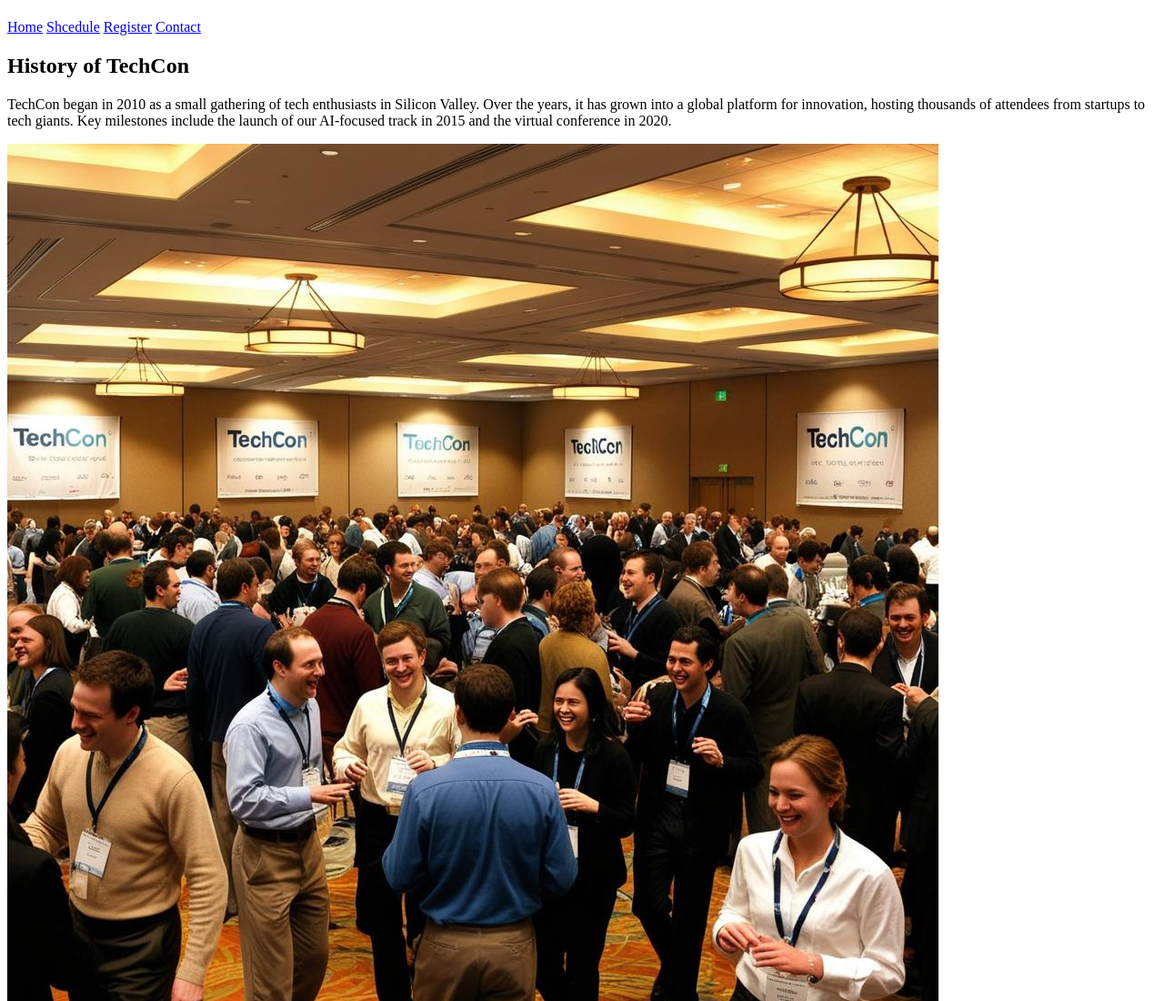
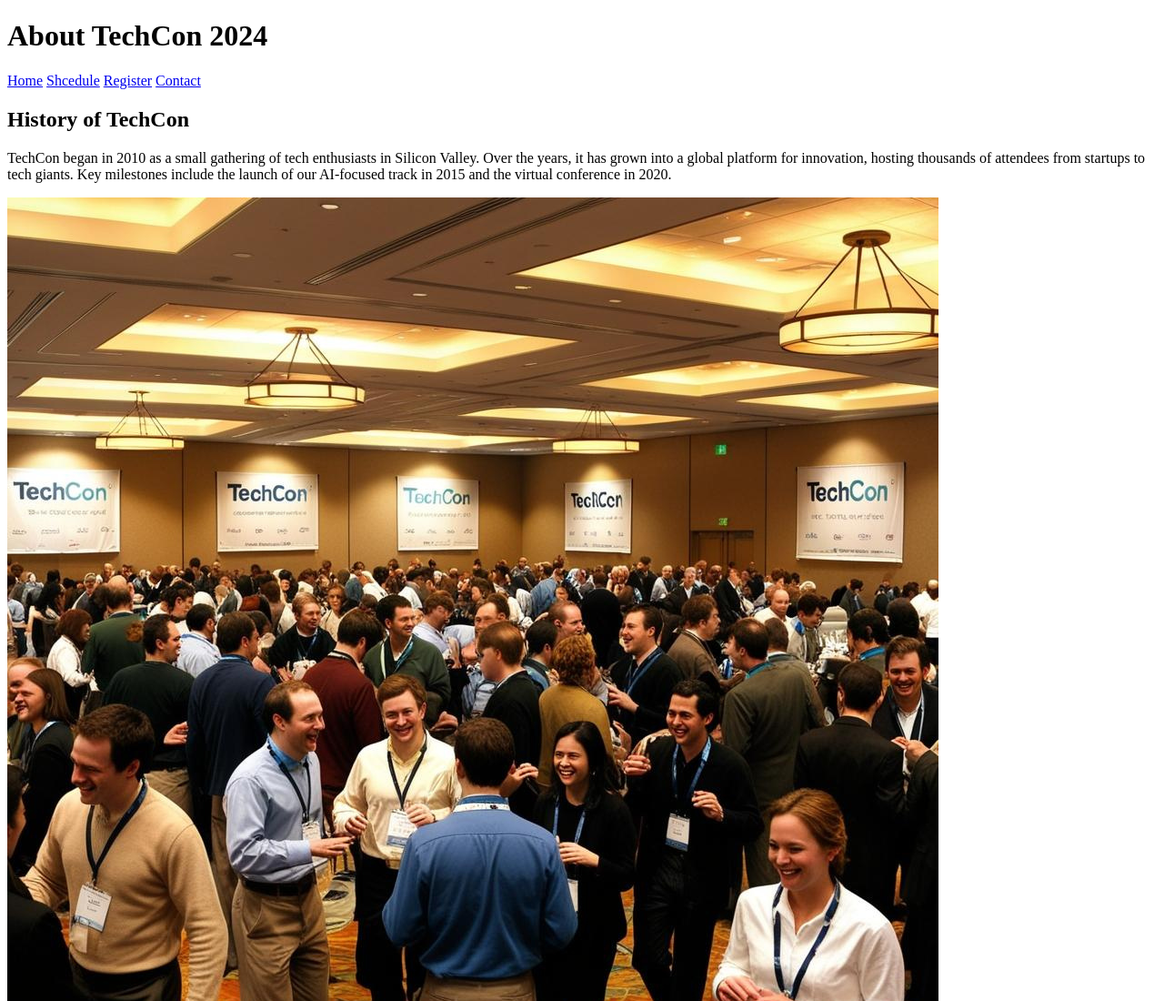
Before and after one commit to bheki1993/TechCon_HTML, a plain HTML site: page techcon_website/about.html in a window 1280 px wide. Shown: the top 1100 px of the page at 91% size. Drawn offline with Linux system fonts and the light colour scheme.

Commit message:
fixed header structure on the about page

```diff
--- a/techcon_website/about.html
+++ b/techcon_website/about.html
@@ -7,14 +7,16 @@
 </head>
 <body>
     <header>
-        <h1></h1>
-    </header>
-    <nav>
+        <h1>About TechCon 2024</h1>
+
+        <nav>
         <a href="index.html">Home</a>
         <a href="schedule.html">Shcedule</a>
         <a href="register.html">Register</a>
         <a href="contact.html">Contact</a>
     </nav>
+    </header>
+
     <main>
         <article>
             <h2>History of TechCon</h2>
```
